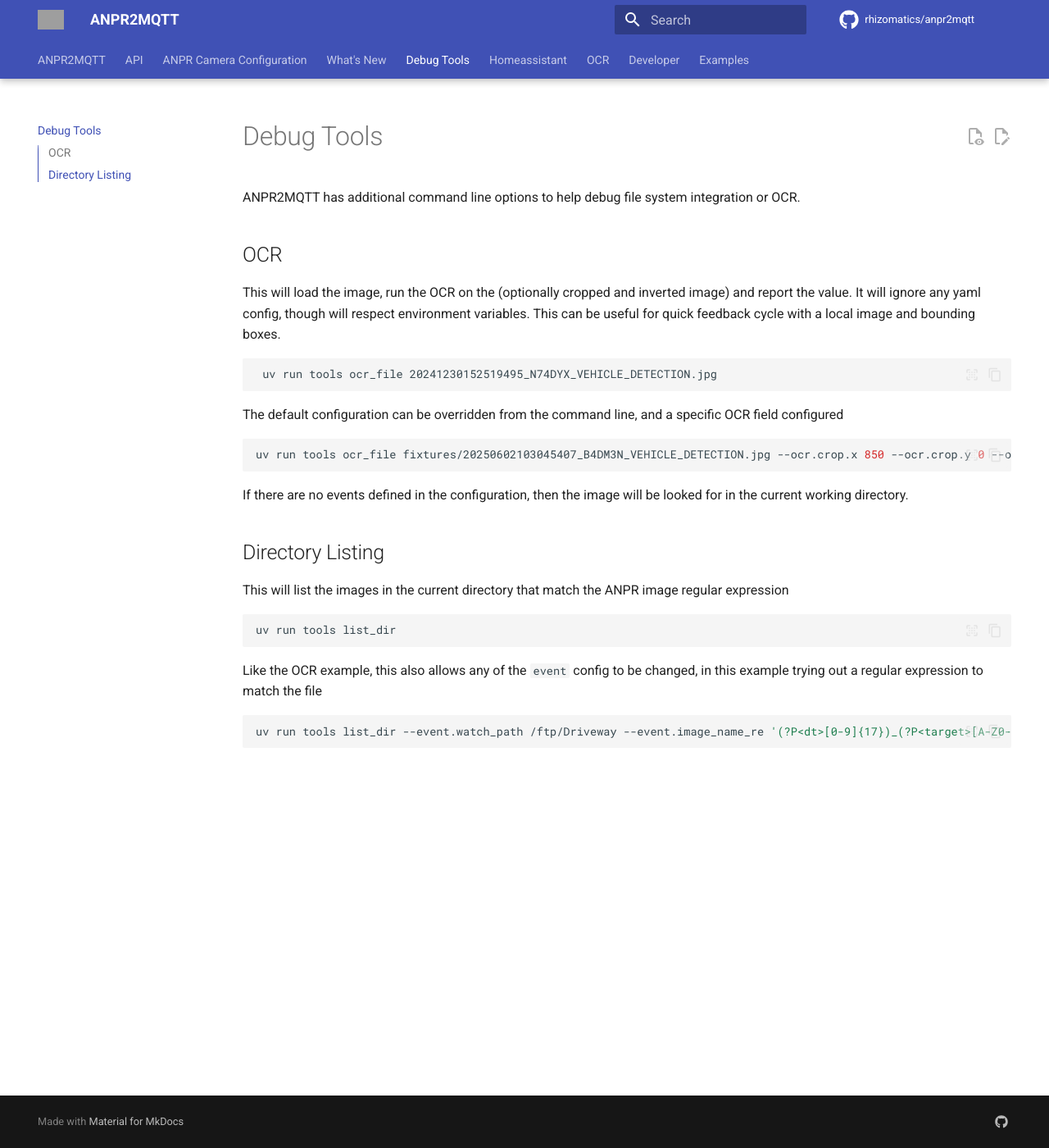
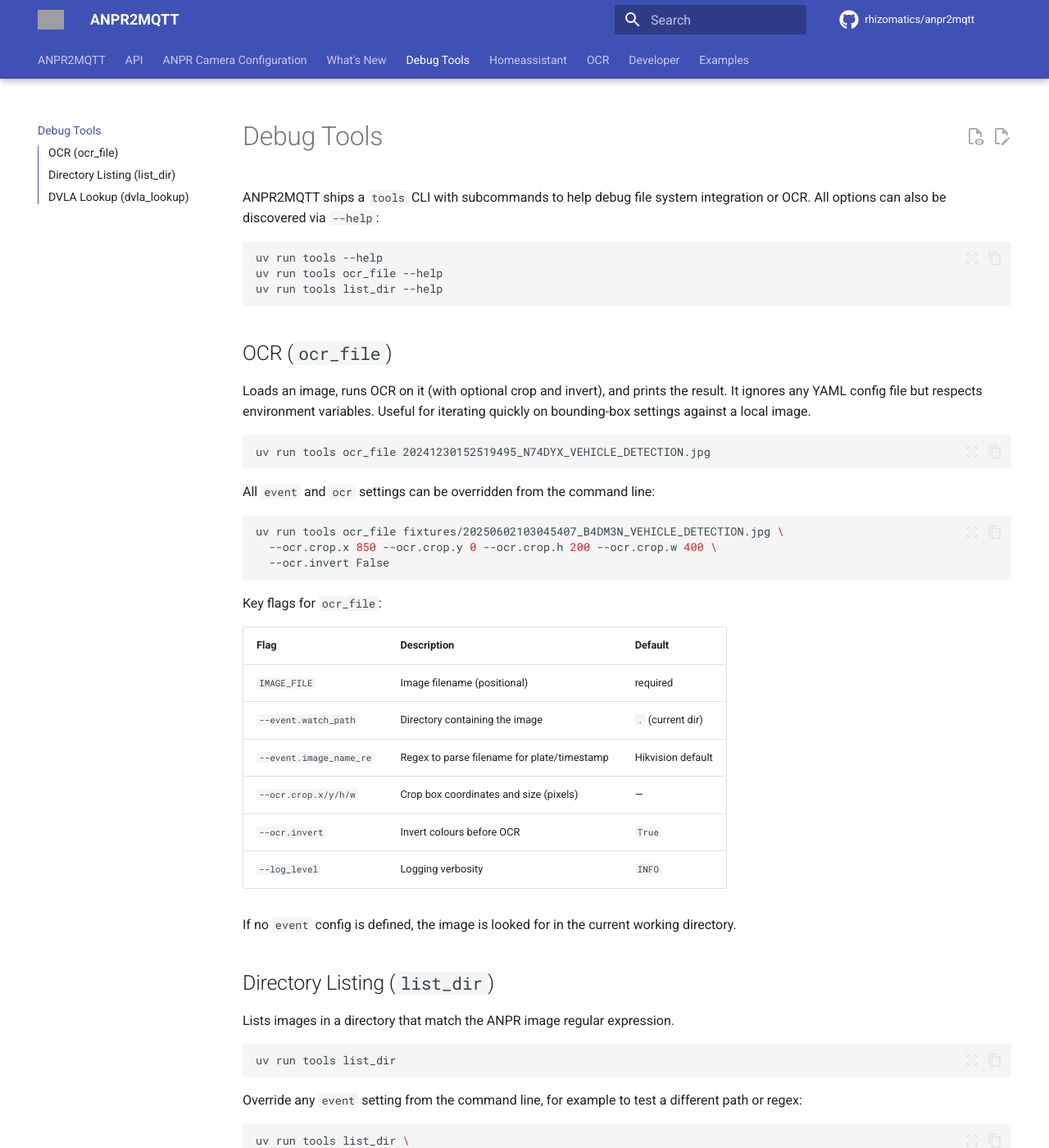
Before and after one commit to rhizomatics/anpr2mqtt, an MkDocs documentation site: the page built from docs/debug_tools.md, in a window 1280 px wide and 1400 px high. Shown: the whole window at 82% size. Built offline with MkDocs 1.6.1 and Material for MkDocs 9.7.7, drawn with Linux system fonts in a browser that asks for light colours; plug-ins that fetch from the network failed and are left out; comment, search, counter and statistics services are not loaded; the version menu is left out; some of the changed text lies outside the part shown; grey boxes are pictures that could not be loaded.

Commit message:
dvla cli tool

````diff
--- a/docs/debug_tools.md
+++ b/docs/debug_tools.md
@@ -1,34 +1,96 @@
 # Debug Tools
 
-ANPR2MQTT has additional command line options to help debug file system integration or OCR.
-
-## OCR
-
-This will load the image, run the OCR on the (optionally cropped and inverted image) and report the value. It will ignore any yaml config, though will respect environment variables. This can be useful for quick feedback cycle with a local image and bounding boxes.
-
+ANPR2MQTT ships a `tools` CLI with subcommands to help debug file system integration or OCR.
+All options can also be discovered via `--help`:
 
 ```bash
- uv run tools ocr_file 20241230152519495_N74DYX_VEHICLE_DETECTION.jpg
+uv run tools --help
+uv run tools ocr_file --help
+uv run tools list_dir --help
 ```
 
-The default configuration can be overridden from the command line, and a specific OCR field configured
+## OCR (`ocr_file`)
+
+Loads an image, runs OCR on it (with optional crop and invert), and prints the result.
+It ignores any YAML config file but respects environment variables.
+Useful for iterating quickly on bounding-box settings against a local image.
 
 ```bash
-uv run tools ocr_file fixtures/20250602103045407_B4DM3N_VEHICLE_DETECTION.jpg --ocr.crop.x 850 --ocr.crop.y 0 --ocr.crop.h 200 --ocr.crop.w 400 --ocr.invert False
+uv run tools ocr_file 20241230152519495_N74DYX_VEHICLE_DETECTION.jpg
 ```
 
-If there are no events defined in the configuration, then the image will be looked for in the current working directory.
+All `event` and `ocr` settings can be overridden from the command line:
 
-## Directory Listing
+```bash
+uv run tools ocr_file fixtures/20250602103045407_B4DM3N_VEHICLE_DETECTION.jpg \
+  --ocr.crop.x 850 --ocr.crop.y 0 --ocr.crop.h 200 --ocr.crop.w 400 \
+  --ocr.invert False
+```
 
-This will list the images in the current directory that match the ANPR image regular expression
+Key flags for `ocr_file`:
+
+| Flag | Description | Default |
+|------|-------------|---------|
+| `IMAGE_FILE` | Image filename (positional) | required |
+| `--event.watch_path` | Directory containing the image | `.` (current dir) |
+| `--event.image_name_re` | Regex to parse filename for plate/timestamp | Hikvision default |
+| `--ocr.crop.x/y/h/w` | Crop box coordinates and size (pixels) | — |
+| `--ocr.invert` | Invert colours before OCR | `True` |
+| `--log_level` | Logging verbosity | `INFO` |
+
+If no `event` config is defined, the image is looked for in the current working directory.
+
+## Directory Listing (`list_dir`)
+
+Lists images in a directory that match the ANPR image regular expression.
 
 ```bash
 uv run tools list_dir
 ```
 
-Like the OCR example, this also allows any of the `event` config to be changed, in this example trying out a regular expression to match the file
+Override any `event` setting from the command line, for example to test a different path or regex:
 
 ```bash
-uv run tools list_dir --event.watch_path /ftp/Driveway --event.image_name_re '(?P<dt>[0-9]{17})_(?P<target>[A-Z0-9]+)_(?P<event>VEHICLE_DETECTION)\.(?P<ext>jpg|png|gif|jpeg)'
+uv run tools list_dir \
+  --event.watch_path /ftp/Driveway \
+  --event.image_name_re '(?P<dt>[0-9]{17})_(?P<target>[A-Z0-9]+)_(?P<event>VEHICLE_DETECTION)\.(?P<ext>jpg|png|gif|jpeg)'
 ```
+
+Key flags for `list_dir`:
+
+| Flag | Description | Default |
+|------|-------------|---------|
+| `--event.watch_path` | Directory to list | `.` (current dir) |
+| `--event.image_name_re` | Regex to match filenames | Hikvision default |
+| `--log_level` | Logging verbosity | `INFO` |
+
+## DVLA Lookup (`dvla_lookup`)
+
+Performs a live DVLA vehicle enquiry for a registration plate and prints the JSON response.
+Useful for verifying your API key and checking what data the API returns for a given plate.
+
+```bash
+uv run tools dvla_lookup AB12CDE --dvla.api_key YOUR_API_KEY
+```
+
+The API key can also be supplied via the `DVLA__API_KEY` environment variable:
+
+```bash
+DVLA__API_KEY=your-key uv run tools dvla_lookup AB12CDE
+```
+
+Use `--test` to hit the DVLA UAT environment instead of production:
+
+```bash
+uv run tools dvla_lookup AB12CDE --dvla.api_key YOUR_KEY --test true
+```
+
+Key flags for `dvla_lookup`:
+
+| Flag | Description | Default |
+|------|-------------|---------|
+| `REGISTRATION` | Vehicle registration number (positional) | required |
+| `--dvla.api_key` | DVLA API key | — |
+| `--dvla.cache_ttl` | Cache TTL in seconds | `86400` |
+| `--test` | Use UAT environment | `False` |
+| `--log_level` | Logging verbosity | `INFO` |
````
Also changed, not shown: CHANGELOG.md (+1 -0 lines), README.md (+11 -0 lines), 1 other file.
